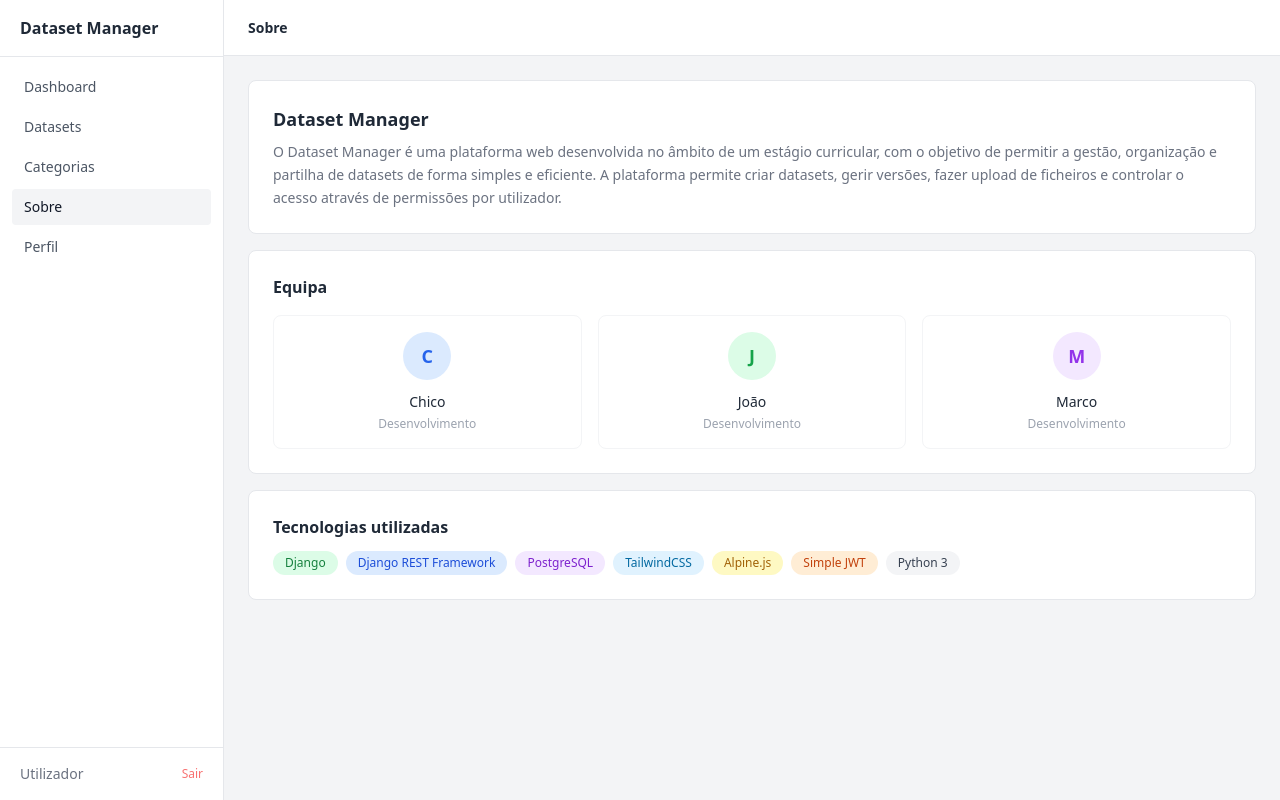
After one commit to Moonphaase/estagio, a Django app: page /sobre/ in a window 1280 px wide. The commit adds this page. Run offline with Django 5.2, Linux system fonts and the light colour scheme; parts of the project's set-up code (start-up, migrations or seed data) failed here and were passed over; some libraries are stand-ins or nearby versions.

Commit message:
sobre atualizado 2026 toptop sigasiga

```diff
--- a/frontend/templates/frontend/base.html
+++ b/frontend/templates/frontend/base.html
@@ -5,6 +5,7 @@
     <meta name="viewport" content="width=device-width, initial-scale=1.0">
     <title>{% block title %}Dataset Manager{% endblock %}</title>
     <script src="https://cdn.tailwindcss.com"></script>
+    <style>[x-cloak] { display: none !important; }</style>
 </head>
 <body class="bg-gray-100 min-h-screen flex">
 
@@ -16,6 +17,7 @@
             <a href="/dashboard/" class="flex items-center gap-2 px-3 py-2 rounded text-sm text-gray-600 hover:bg-gray-100 {% block nav_dashboard %}{% endblock %}">Dashboard</a>
             <a href="/datasets/" class="flex items-center gap-2 px-3 py-2 rounded text-sm text-gray-600 hover:bg-gray-100 {% block nav_datasets %}{% endblock %}">Datasets</a>
             <a href="/categories/" class="flex items-center gap-2 px-3 py-2 rounded text-sm text-gray-600 hover:bg-gray-100 {% block nav_categories %}{% endblock %}">Categorias</a>
+            <a href="/sobre/" class="flex items-center gap-2 px-3 py-2 rounded text-sm text-gray-600 hover:bg-gray-100 {% block nav_sobre %}{% endblock %}">Sobre</a>
             <a href="/profile/" class="flex items-center gap-2 px-3 py-2 rounded text-sm text-gray-600 hover:bg-gray-100 {% block nav_profile %}{% endblock %}">Perfil</a>
             {% if request.user.is_staff %}
             <a href="/users/" class="flex items-center gap-2 px-3 py-2 rounded text-sm text-gray-600 hover:bg-gray-100 {% block nav_users %}{% endblock %}">Utilizadores</a>
--- /dev/null
+++ b/frontend/templates/frontend/sobre.html
@@ -0,0 +1,58 @@
+{% extends "frontend/base.html" %}
+
+{% block title %}Sobre{% endblock %}
+{% block page_title %}Sobre{% endblock %}
+{% block nav_sobre %}bg-gray-100 font-medium text-gray-900{% endblock %}
+
+{% block content %}
+
+<div class="bg-white rounded-lg border border-gray-200 p-6 mb-4">
+    <h2 class="font-semibold text-gray-800 text-lg mb-2">Dataset Manager</h2>
+    <p class="text-sm text-gray-500 leading-relaxed">
+        O Dataset Manager é uma plataforma web desenvolvida no âmbito de um estágio curricular,
+        com o objetivo de permitir a gestão, organização e partilha de datasets de forma simples e eficiente.
+        A plataforma permite criar datasets, gerir versões, fazer upload de ficheiros e controlar o acesso através de permissões por utilizador.
+    </p>
+</div>
+
+<div class="bg-white rounded-lg border border-gray-200 p-6 mb-4">
+    <h2 class="font-semibold text-gray-800 mb-4">Equipa</h2>
+    <div class="grid grid-cols-3 gap-4">
+        <div class="text-center p-4 border border-gray-100 rounded-lg">
+            <div class="w-12 h-12 bg-blue-100 rounded-full flex items-center justify-center mx-auto mb-3">
+                <span class="text-blue-600 font-semibold text-lg">C</span>
+            </div>
+            <p class="text-sm font-medium text-gray-800">Chico</p>
+            <p class="text-xs text-gray-400 mt-1">Desenvolvimento</p>
+        </div>
+        <div class="text-center p-4 border border-gray-100 rounded-lg">
+            <div class="w-12 h-12 bg-green-100 rounded-full flex items-center justify-center mx-auto mb-3">
+                <span class="text-green-600 font-semibold text-lg">J</span>
+            </div>
+            <p class="text-sm font-medium text-gray-800">João</p>
+            <p class="text-xs text-gray-400 mt-1">Desenvolvimento</p>
+        </div>
+        <div class="text-center p-4 border border-gray-100 rounded-lg">
+            <div class="w-12 h-12 bg-purple-100 rounded-full flex items-center justify-center mx-auto mb-3">
+                <span class="text-purple-600 font-semibold text-lg">M</span>
+            </div>
+            <p class="text-sm font-medium text-gray-800">Marco</p>
+            <p class="text-xs text-gray-400 mt-1">Desenvolvimento</p>
+        </div>
+    </div>
+</div>
+
+<div class="bg-white rounded-lg border border-gray-200 p-6">
+    <h2 class="font-semibold text-gray-800 mb-3">Tecnologias utilizadas</h2>
+    <div class="flex flex-wrap gap-2">
+        <span class="text-xs px-3 py-1 rounded-full bg-green-100 text-green-700">Django</span>
+        <span class="text-xs px-3 py-1 rounded-full bg-blue-100 text-blue-700">Django REST Framework</span>
+        <span class="text-xs px-3 py-1 rounded-full bg-purple-100 text-purple-700">PostgreSQL</span>
+        <span class="text-xs px-3 py-1 rounded-full bg-sky-100 text-sky-700">TailwindCSS</span>
+        <span class="text-xs px-3 py-1 rounded-full bg-yellow-100 text-yellow-700">Alpine.js</span>
+        <span class="text-xs px-3 py-1 rounded-full bg-orange-100 text-orange-700">Simple JWT</span>
+        <span class="text-xs px-3 py-1 rounded-full bg-gray-100 text-gray-700">Python 3</span>
+    </div>
+</div>
+
+{% endblock %}
--- a/frontend/urls.py
+++ b/frontend/urls.py
@@ -34,4 +34,5 @@ urlpatterns = [
     path('datasets/<int:id>/versions/<int:version_id>/download/', views.version_download, name='version_download'),
     path('datasets/<int:id>/comentarios/', views.comment_create, name='comment_create'),
     path('datasets/<int:id>/comentarios/<int:comment_id>/apagar/', views.comment_delete, name='comment_delete'),
+    path('sobre/', views.sobre, name='sobre'),
 ]
--- a/frontend/views.py
+++ b/frontend/views.py
@@ -749,3 +749,7 @@ def dataset_share_remove(request, id, share_id):
         messages.success(request, 'Partilha removida.')
 
     return redirect('dataset_share', dataset.id)
+
+
+def sobre(request):
+    return render(request, 'frontend/sobre.html')
```
